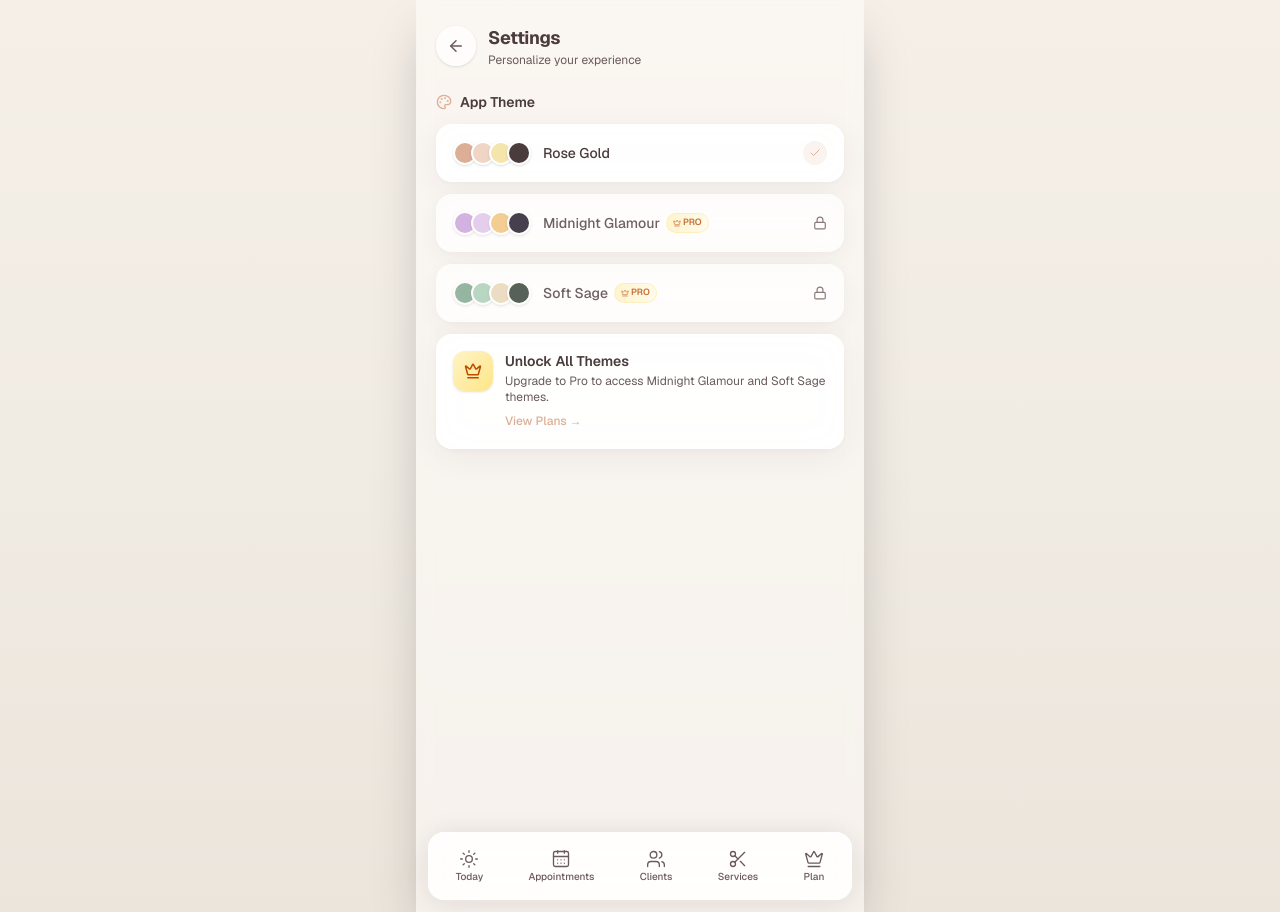
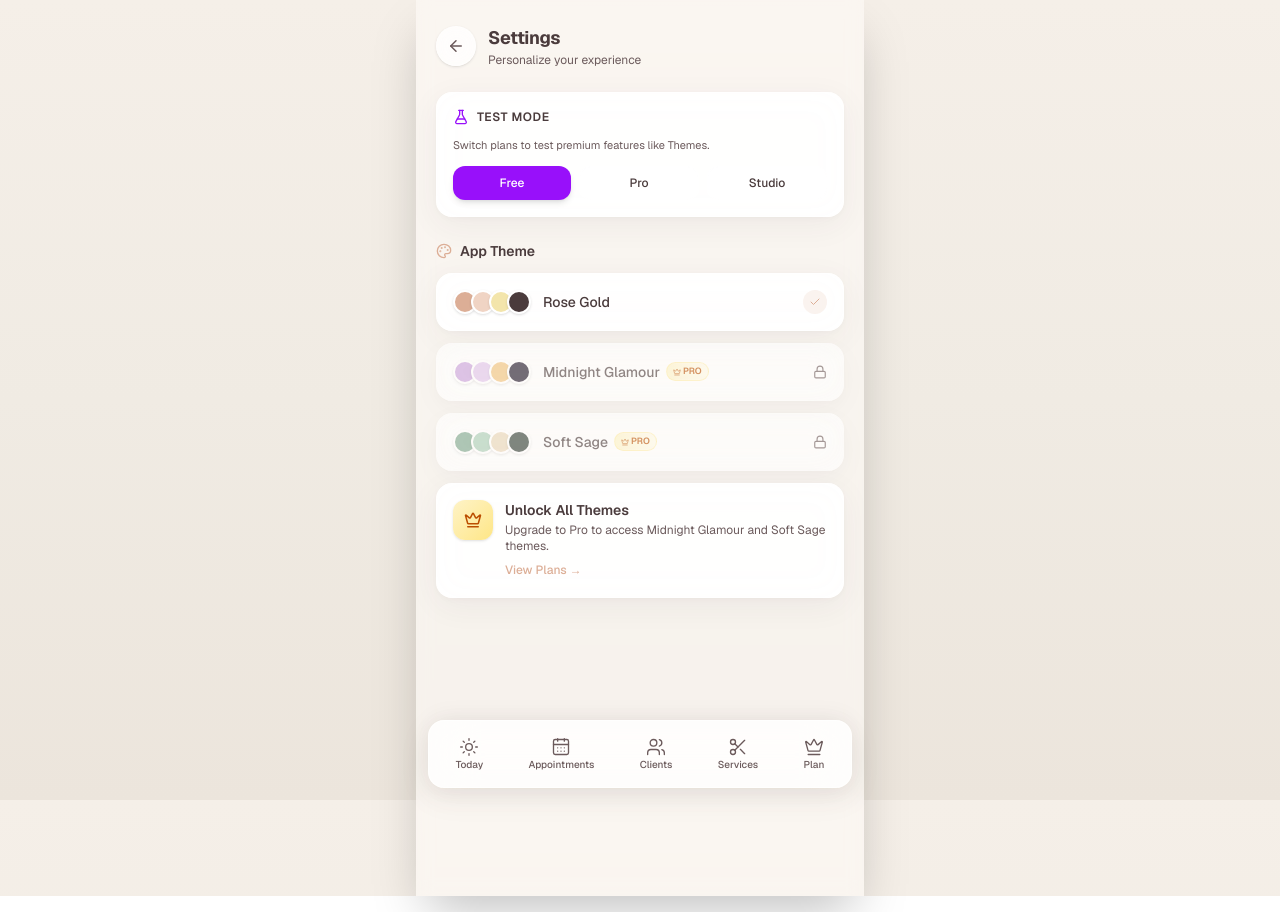
Before and after one commit to webs24hco/Vynex-preview, a Next.js app: page /settings in a window 1280 px wide. Built offline with nearby package versions, Linux system fonts and the light colour scheme.

Commit message:
fix: true fixed bottom nav and add mock plan toggle for theme testing

```diff
--- a/app/globals.css
+++ b/app/globals.css
@@ -14,12 +14,19 @@
   --font-mono: var(--font-geist-mono);
 }
 
+html {
+  height: -webkit-fill-available;
+}
+
 body {
   background: linear-gradient(180deg, #f5efe8 0%, #f0ebe3 50%, #ece5dc 100%);
   color: #4A3B3C;
   font-family: var(--font-geist-sans), -apple-system, BlinkMacSystemFont, 'SF Pro Display', sans-serif;
   -webkit-font-smoothing: antialiased;
   -moz-osx-font-smoothing: grayscale;
+  min-height: 100vh;
+  min-height: -webkit-fill-available;
+  overflow-x: hidden;
 }
 
 /* Premium glass card */
@@ -58,7 +65,7 @@ body {
   box-shadow: 0 2px 8px rgba(74, 59, 60, 0.04);
 }
 
-/* Floating bottom nav */
+/* Floating bottom nav - ensure it stays visible */
 .floating-nav {
   background: rgba(255, 255, 255, 0.85);
   backdrop-filter: blur(24px) saturate(180%);
@@ -106,3 +113,10 @@ body {
 .animate-scale-in {
   animation: scaleIn 0.2s ease-out forwards;
 }
+
+/* Bottom nav safe area for iOS notched devices */
+@supports (padding-bottom: env(safe-area-inset-bottom)) {
+  .floating-nav {
+    padding-bottom: env(safe-area-inset-bottom, 0px);
+  }
+}
--- a/app/layout.tsx
+++ b/app/layout.tsx
@@ -4,6 +4,7 @@ import "./globals.css";
 import BottomNav from "@/components/BottomNav";
 import { LanguageProvider } from "@/context/LanguageContext";
 import { ThemeProvider } from "@/context/ThemeContext";
+import { PlanProvider } from "@/context/PlanContext";
 
 const geistSans = Geist({
   variable: "--font-geist-sans",
@@ -22,14 +23,16 @@ export default function RootLayout({
 }>) {
   return (
     <html lang="en" className={`${geistSans.variable} antialiased`}>
-      <body className="min-h-screen">
+      <body className="min-h-screen overflow-x-hidden">
         <ThemeProvider>
-          <LanguageProvider>
-            <div className="max-w-md mx-auto min-h-screen bg-ivory/60 backdrop-blur-sm shadow-2xl relative pb-28">
-              {children}
+          <PlanProvider>
+            <LanguageProvider>
+              <main className="max-w-md mx-auto min-h-screen bg-ivory/60 backdrop-blur-sm shadow-2xl relative pb-24">
+                {children}
+              </main>
               <BottomNav />
-            </div>
-          </LanguageProvider>
+            </LanguageProvider>
+          </PlanProvider>
         </ThemeProvider>
       </body>
     </html>
--- a/app/settings/page.tsx
+++ b/app/settings/page.tsx
@@ -1,9 +1,10 @@
 "use client";
 
-import { ArrowLeft, Palette, Crown, Lock, Check } from "lucide-react";
+import { ArrowLeft, Palette, Crown, Lock, Check, FlaskConical } from "lucide-react";
 import Link from "next/link";
 import { useLanguage } from "@/context/LanguageContext";
 import { useTheme, ThemeName, themes } from "@/context/ThemeContext";
+import { usePlan, PlanType } from "@/context/PlanContext";
 
 const themeOptions: { key: ThemeName; labelKey: string; preview: string[]; pro: boolean }[] = [
   {
@@ -26,9 +27,12 @@ const themeOptions: { key: ThemeName; labelKey: string; preview: string[]; pro:
   },
 ];
 
+const planOptions: PlanType[] = ["Free", "Pro", "Studio"];
+
 export default function SettingsPage() {
   const { t } = useLanguage();
   const { theme, setTheme } = useTheme();
+  const { plan, setPlan, isPro } = usePlan();
 
   return (
     <div className="min-h-screen px-5 pt-6 pb-28 space-y-6">
@@ -48,6 +52,39 @@ export default function SettingsPage() {
         </div>
       </div>
 
+      {/* Test Mode Toggle */}
+      <div className="glass-card-solid rounded-2xl p-4 premium-shadow border border-purple-200/40 bg-gradient-to-br from-purple-50/40 to-transparent">
+        <div className="flex items-center gap-2 mb-3">
+          <FlaskConical size={16} className="text-purple-600" />
+          <h3 className="text-xs font-semibold text-plum uppercase tracking-wider">
+            Test Mode
+          </h3>
+        </div>
+        <p className="text-[11px] text-plum-light mb-3">
+          Switch plans to test premium features like Themes.
+        </p>
+        <div className="flex gap-2">
+          {planOptions.map((p) => (
+            <button
+              key={p}
+              onClick={() => setPlan(p)}
+              className={`flex-1 py-2 px-3 rounded-xl text-xs font-medium transition-all duration-200 active:scale-95 ${
+                plan === p
+                  ? "bg-purple-600 text-white shadow-md"
+                  : "bg-white/70 text-plum border border-white/50 hover:bg-purple-50"
+              }`}
+            >
+              {p}
+            </button>
+          ))}
+        </div>
+        {plan !== "Free" && (
+          <p className="text-[10px] text-purple-600 font-medium mt-2">
+            ✓ Premium features unlocked ({plan} plan active)
+          </p>
+        )}
+      </div>
+
       {/* Theme Section */}
       <div className="space-y-3">
         <div className="flex items-center gap-2">
@@ -58,17 +95,18 @@ export default function SettingsPage() {
         <div className="space-y-3">
           {themeOptions.map((opt) => {
             const isActive = theme === opt.key;
+            const isLocked = opt.pro && !isPro;
             return (
               <button
                 key={opt.key}
                 onClick={() => {
-                  if (!opt.pro) {
+                  if (!isLocked) {
                     setTheme(opt.key);
                   }
                 }}
                 className={`w-full glass-card-solid rounded-2xl p-4 premium-shadow text-left tap-scale transition-all duration-200 ${
                   isActive ? "ring-2 ring-rose/40 border-rose/30" : ""
-                } ${opt.pro ? "opacity-80" : ""}`}
+                } ${isLocked ? "opacity-60" : ""}`}
               >
                 <div className="flex items-center justify-between">
                   <div className="flex items-center gap-3">
@@ -88,16 +126,29 @@ export default function SettingsPage() {
                           {t(opt.labelKey)}
                         </span>
                         {opt.pro && (
-                          <span className="flex items-center gap-0.5 text-[9px] font-semibold bg-gradient-to-r from-amber-100 to-amber-50 text-amber-700 px-1.5 py-0.5 rounded-full border border-amber-200/50">
+                          <span className={`flex items-center gap-0.5 text-[9px] font-semibold px-1.5 py-0.5 rounded-full border ${
+                            isPro
+                              ? "bg-green-50 text-green-700 border-green-200/50"
+                              : "bg-gradient-to-r from-amber-100 to-amber-50 text-amber-700 border-amber-200/50"
+                          }`}>
+                            {isPro ? (
+                              <>
+                                <Check size={8} />
+                                UNLOCKED
+                              </>
+                            ) : (
+                              <>
                                 <Crown size={8} />
                                 PRO
+                              </>
+                            )}
                           </span>
                         )}
                       </div>
                     </div>
                   </div>
                   <div className="flex items-center gap-2">
-                    {opt.pro && (
+                    {isLocked && (
                       <Lock size={14} className="text-plum-light" />
                     )}
                     {isActive && (
@@ -112,7 +163,8 @@ export default function SettingsPage() {
           })}
         </div>
 
-        {/* Pro upsell */}
+        {/* Pro upsell - only show when on Free plan */}
+        {!isPro && (
           <div className="glass-card-solid rounded-2xl p-4 premium-shadow border border-amber-200/30 bg-gradient-to-br from-amber-50/50 to-transparent">
             <div className="flex items-start gap-3">
               <div className="w-10 h-10 rounded-xl bg-gradient-to-br from-amber-100 to-amber-200 flex items-center justify-center shadow-sm">
@@ -132,6 +184,7 @@ export default function SettingsPage() {
               </div>
             </div>
           </div>
+        )}
       </div>
     </div>
   );
--- a/components/BottomNav.tsx
+++ b/components/BottomNav.tsx
@@ -18,7 +18,10 @@ export default function BottomNav() {
   ];
 
   return (
-    <nav className="fixed bottom-0 left-1/2 -translate-x-1/2 w-full max-w-md z-50">
+    <nav
+      className="fixed bottom-0 left-1/2 -translate-x-1/2 w-full max-w-md z-50"
+      style={{ position: "fixed" }}
+    >
       <div className="mx-3 mb-3 floating-nav rounded-2xl">
         <div className="flex items-center justify-around py-2.5 px-1">
           {tabs.map((tab) => {
--- /dev/null
+++ b/context/PlanContext.tsx
@@ -0,0 +1,39 @@
+"use client";
+
+import React, { createContext, useContext, useState } from "react";
+
+export type PlanType = "Free" | "Pro" | "Studio";
+
+interface PlanContextType {
+  plan: PlanType;
+  setPlan: (plan: PlanType) => void;
+  isPro: boolean;
+  isStudio: boolean;
+}
+
+const PlanContext = createContext<PlanContextType | undefined>(undefined);
+
+export function PlanProvider({ children }: { children: React.ReactNode }) {
+  const [plan, setPlan] = useState<PlanType>("Free");
+
+  return (
+    <PlanContext.Provider
+      value={{
+        plan,
+        setPlan,
+        isPro: plan === "Pro" || plan === "Studio",
+        isStudio: plan === "Studio",
+      }}
+    >
+      {children}
+    </PlanContext.Provider>
+  );
+}
+
+export function usePlan() {
+  const context = useContext(PlanContext);
+  if (!context) {
+    throw new Error("usePlan must be used within a PlanProvider");
+  }
+  return context;
+}
```
Lines whose indentation alone changed are shown as unchanged.
